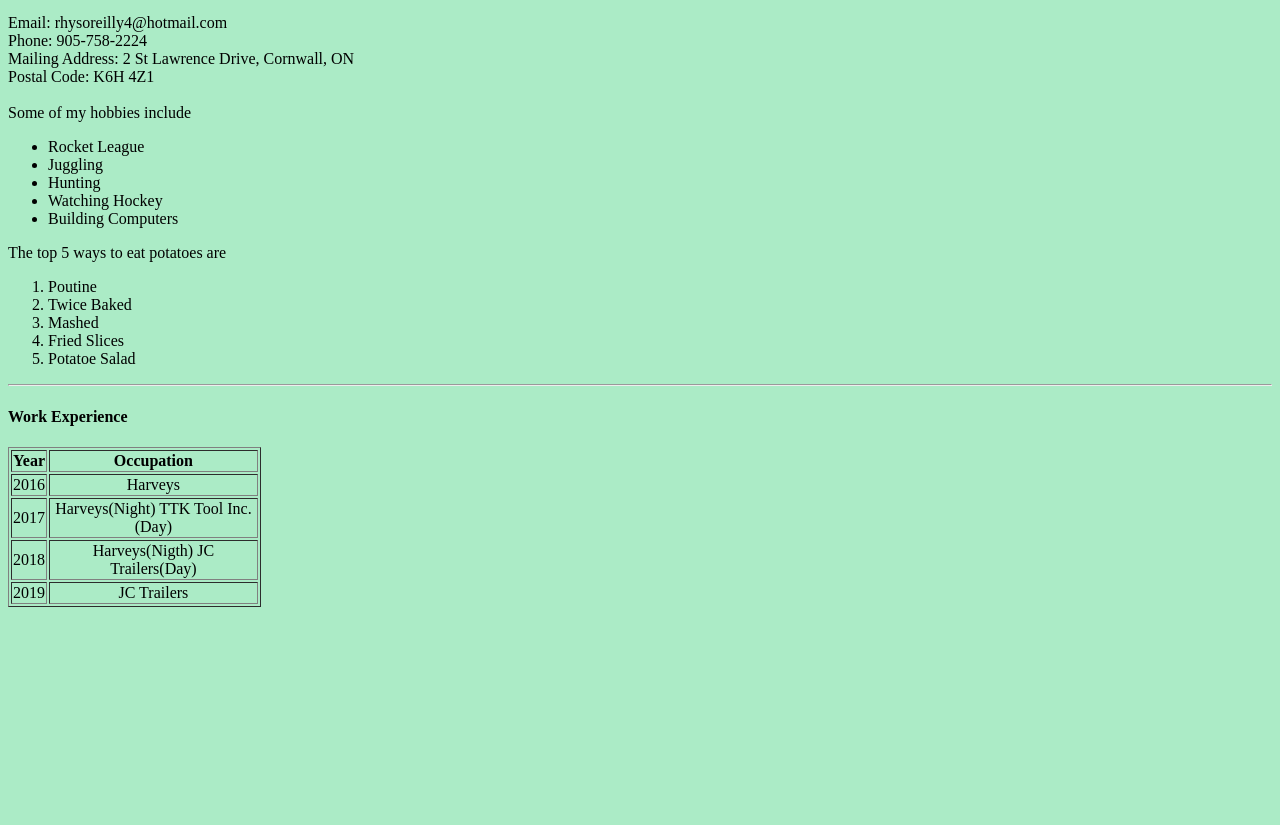
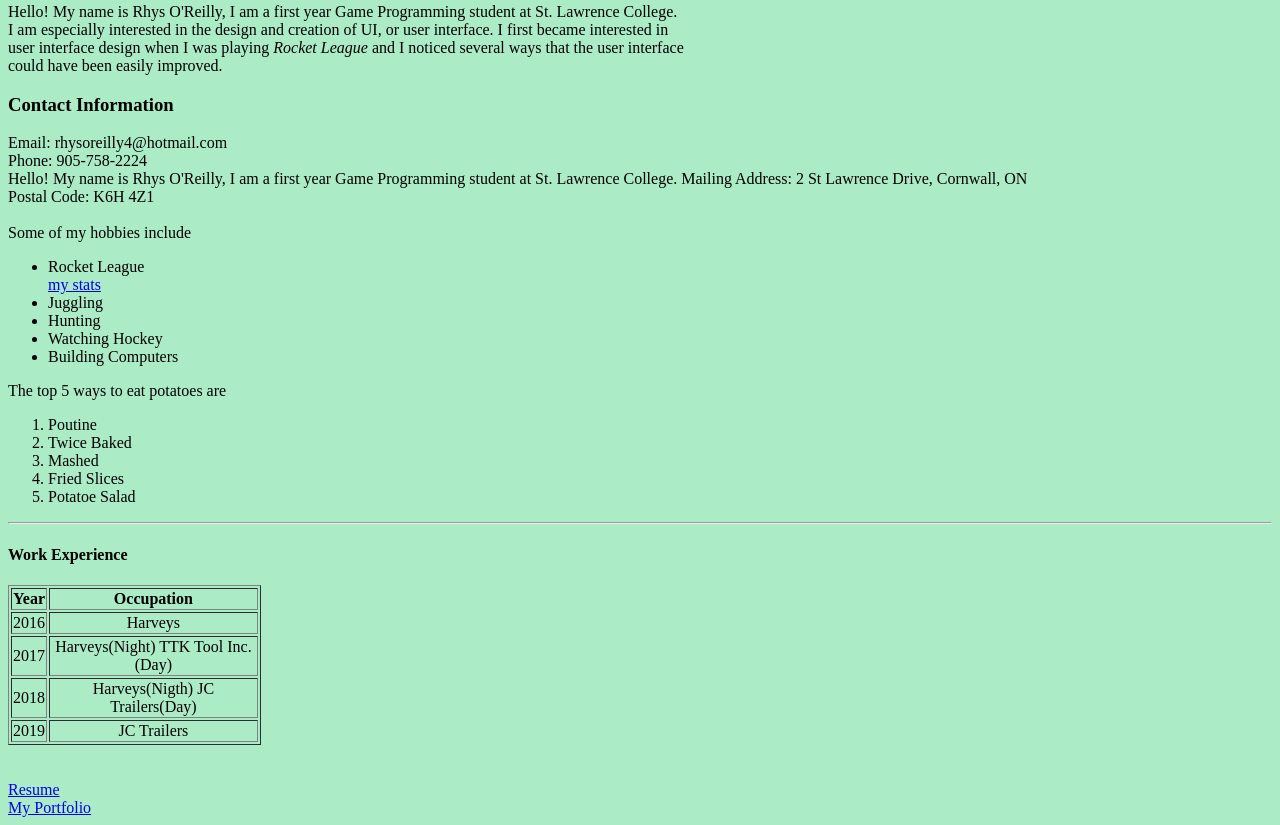
Before and after one commit to RhysOReilly/RhysOReilly.github.io, a plain HTML site: page index.html in a window 1280 px wide. Shown: the part 489-1314 px from the top of the page. Before the commit the page ends 1104 px from the top, so only its background shows below. Drawn offline with Linux system fonts and the light colour scheme.

Commit message:
added links

```diff
--- a/index.html
+++ b/index.html
@@ -10,8 +10,8 @@
 
 <br><h1><center>This website is all about me!</center></h1>
 <hr>
-<br><img src = "me.jpg" height = "200" width = "300" rotate = "90">
-<br>Rhys O'Reilly, 2019<br>
+<br><br><br><br><img src = "me.jpg" height = "230" width = "300" rotate = "90" style="transform:rotate(90deg);">
+<br><br><br>Rhys O'Reilly, 2019<br>
 
 <p>Hello! My name is Rhys O'Reilly, I am a first year Game Programming student at St. Lawrence College.<br>
 I am especially interested in the design and creation of UI, or user interface. I first became interested in <br>
@@ -21,15 +21,14 @@
 <h3>Contact Information</h3>
 Email: rhysoreilly4@hotmail.com<br>
 Phone: 905-758-2224<br>
+Hello! My name is Rhys O'Reilly, I am a first year Game Programming student at St. Lawrence College.
 Mailing Address: 2 St Lawrence Drive, Cornwall, ON<br>
 Postal Code: K6H 4Z1<br><br>
-
-
 
 Some of my hobbies include
 
 <ul>
-  <li>Rocket League</li>
+  <li>Rocket League</li><a href="https://rlstats.net/profile/Switch/ILFCASIJ" target="_blank" >my stats</a>
   <li>Juggling</li>
   <li>Hunting</li>
   <li>Watching Hockey</li>
@@ -55,8 +54,12 @@
   <tr><td><center>2017</center></td><td><center>Harveys(Night) TTK Tool Inc.(Day)</center></td></tr>
   <tr><td><center>2018</center></td><td><center>Harveys(Nigth) JC Trailers(Day)</center></td></tr>
   <tr><td><center>2019</center></td><td><center>JC Trailers</center></td></td>
+</table>
+<br><br>
 
-
+<a href="resume.pdf" download>Resume</a>
+<br>
+<a href="Portfolio.html">My Portfolio</a>
 
   </body>
 </html>
```
Also changed, not shown: 1 other file.
